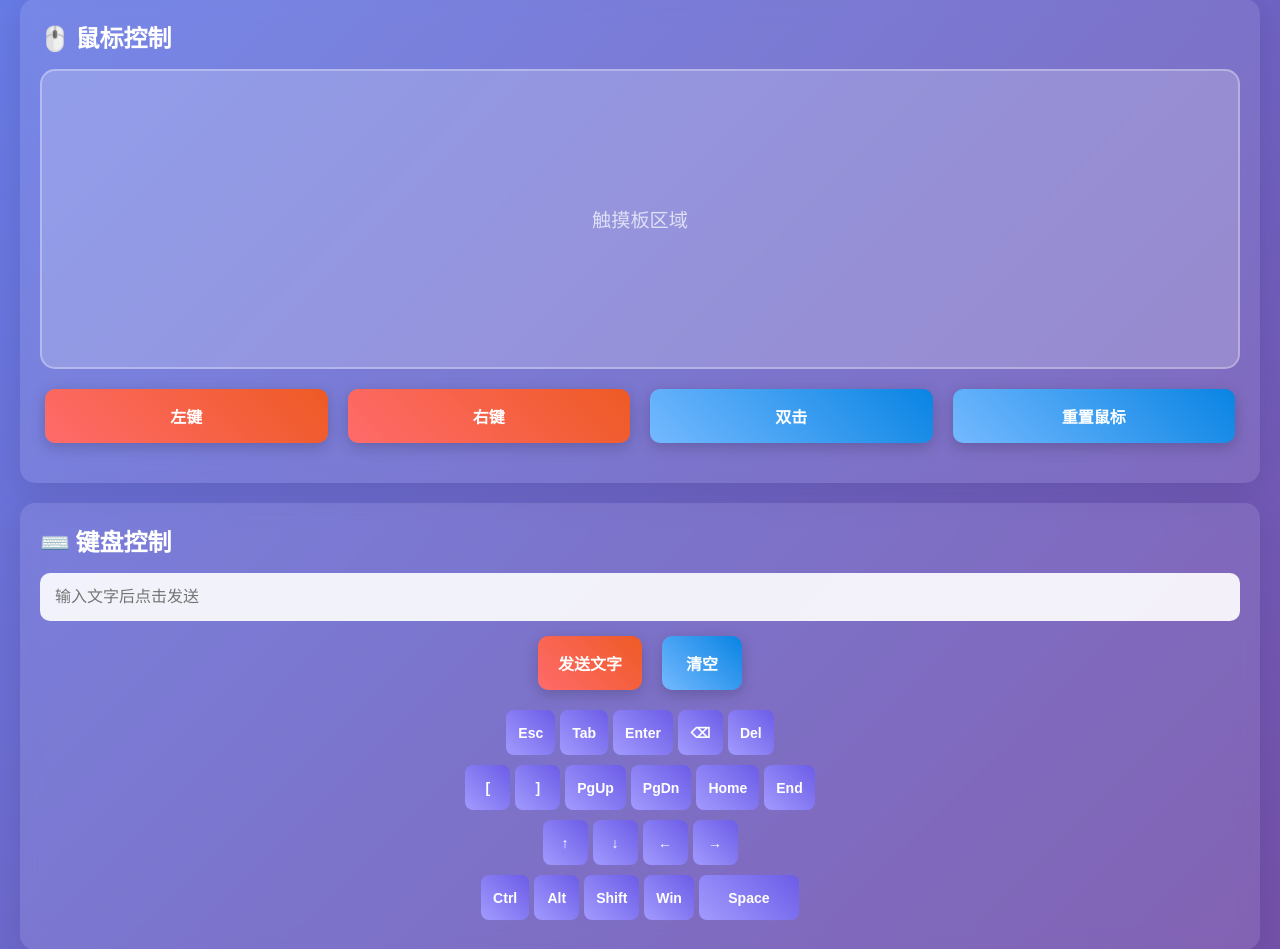
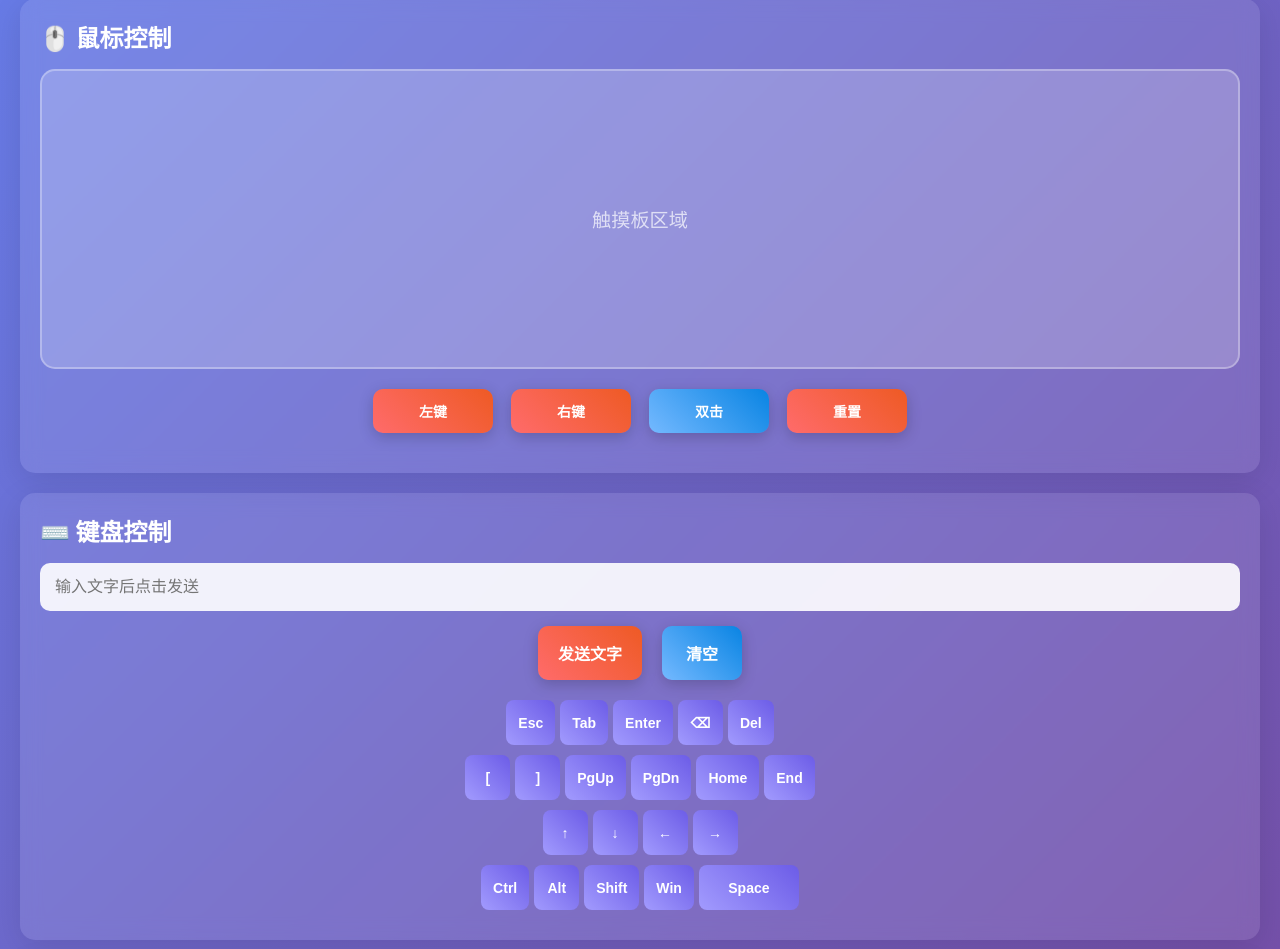
Before and after one commit to isongxw/remote_controller, a Flask app: page / in a window 1280 px wide. Shown: the part 163-1112 px from the top of the page. Run offline with Flask 3, Linux system fonts and the light colour scheme.

Commit message:
style(remote_controller): 优化鼠标按钮样式和响应式布局
调整鼠标按钮的样式和布局，包括重置按钮的颜色区分
改进响应式设计，在小屏幕设备上优化按钮排列

```diff
--- a/src/remote_controller/templates/index.html
+++ b/src/remote_controller/templates/index.html
@@ -107,6 +107,10 @@
             background: linear-gradient(45deg, #74b9ff, #0984e3);
         }
 
+        .btn.secondary[title*="重置"] {
+            background: linear-gradient(45deg, #ff6b6b, #ee5a24);
+        }
+
         .btn.small {
             padding: 10px 15px;
             font-size: 14px;
@@ -124,8 +128,20 @@
 
         .mouse-buttons {
             display: flex;
-            gap: 10px;
+            flex-wrap: wrap;
+            gap: 8px;
+            justify-content: center;
             margin-bottom: 15px;
+            max-width: 100%;
+        }
+
+        .mouse-buttons .btn {
+            flex: 1;
+            min-width: 70px;
+            max-width: 120px;
+            padding: 12px 8px;
+            font-size: 14px;
+            text-align: center;
         }
 
         .mouse-buttons .btn {
@@ -221,6 +237,30 @@
                 padding: 12px 15px;
                 font-size: 14px;
             }
+
+            .mouse-buttons {
+                gap: 6px;
+            }
+
+            .mouse-buttons .btn {
+                min-width: 60px;
+                max-width: 100px;
+                padding: 10px 6px;
+                font-size: 12px;
+            }
+        }
+
+        @media (max-width: 360px) {
+            .mouse-buttons {
+                flex-direction: column;
+                align-items: center;
+            }
+
+            .mouse-buttons .btn {
+                width: 90%;
+                max-width: 200px;
+                margin: 2px 0;
+            }
         }
 
         /* 连接状态指示器 */
@@ -259,7 +299,7 @@
                 <button class="btn" onclick="mouseClick('left')">左键</button>
                 <button class="btn" onclick="mouseClick('right')">右键</button>
                 <button class="btn secondary" onclick="mouseClick('left', 2)">双击</button>
-                <button class="btn secondary" onclick="resetMouse()" style="background-color: #ff6b6b;">重置鼠标</button>
+                <button class="btn secondary" onclick="resetMouse()" title="重置鼠标状态">重置</button>
             </div>
         </div>
 
```
